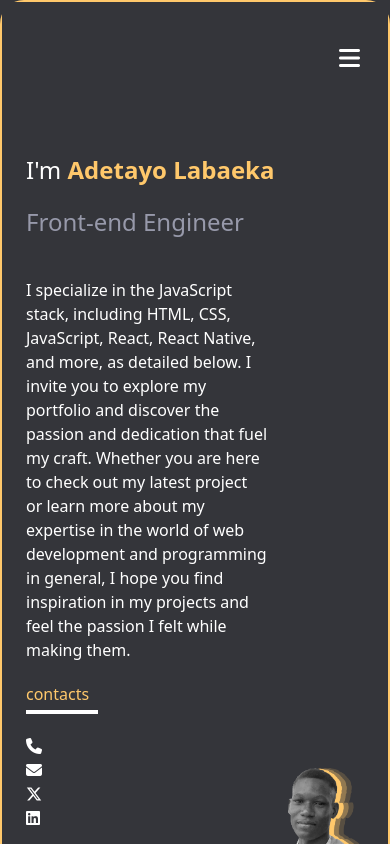
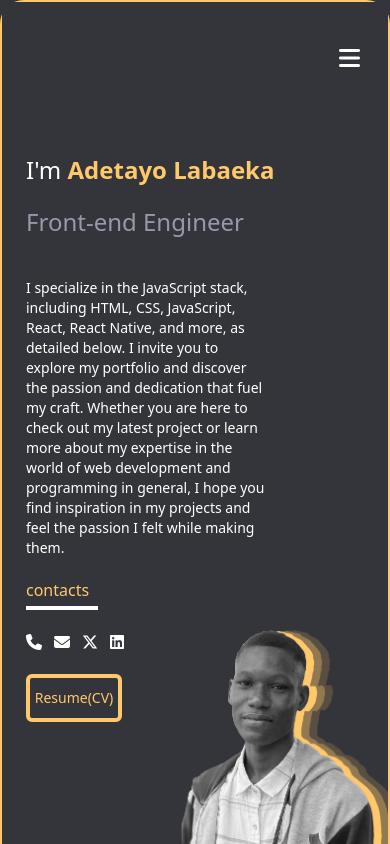
Before and after one commit to Onetyten/OnetytenCodes, a React (Vite) app: page / in a window 390 px wide. Shown: the top 844 px of the page. Built offline with nearby package versions, Linux system fonts and the light colour scheme; grey boxes are pictures that could not be loaded.

Commit message:
Mobile responsiveness

```diff
--- a/src/Components/Intro/Intro.jsx
+++ b/src/Components/Intro/Intro.jsx
@@ -1,10 +1,8 @@
-import React from 'react'
 import Intro_nav from './Intro_nav'
 import Intro_text from './Intro_text'
 import Profileimg from './profile_image.png'
 
-export default function
-() {
+export default function () {
   return (
 
     <div className='min-h-screen bg-my-blue w-full relative' id='Intro'>
@@ -14,7 +12,7 @@ export default function
 
 
 
-      <img src={Profileimg} className='absolute bottom-0 right-0 w-3/6 lg:w-2/6 md:w-3/6 object-cover animate-rise ' alt="" />
+      <img src={Profileimg} className='absolute bottom-0 right-0 w-4/5 lg:w-2/6 md:w-3/6 object-cover animate-rise ' alt="" />
 
 
 
--- a/src/Components/Intro/Intro_links.jsx
+++ b/src/Components/Intro/Intro_links.jsx
@@ -8,7 +8,7 @@ export default function Intro_links() {
             contacts
           </p>
         </div>
-        <div className='flex flex-col lg:flex-row justify-around w-64 '>
+        <div className='flex flex-row md:flex-col gap-3 lg:gap-0 lg:flex-row justify-around lg:w-64 '>
         <a href="tel:+2349155073769">
           <i className="fa-solid fa-phone text-md lg:text-xl text-white hover:text-my-grey"></i></a>
         <a href="mailto:labaekaabdulrazaq@gmail.com">
--- a/src/Components/Intro/Intro_text.jsx
+++ b/src/Components/Intro/Intro_text.jsx
@@ -46,13 +46,13 @@ export default function Intro_text() {
       <h2 className='text-my-grey text-2xl lg:text-3xl font-light mt-5'>
         Front-end Engineer
       </h2>
-      <p className='w-4/6 lg:w-2/6 text-white mt-10 text-md '>
+      <p className='w-4/6 lg:w-2/6 text-white mt-10 text-sm md:text-md '>
       I specialize in the JavaScript stack, including HTML, CSS, JavaScript, React, React Native, and more, as detailed below. I invite you to explore my portfolio and discover the passion and dedication that fuel my craft. Whether you are here to check out my latest project or learn more about my expertise in the world of web development and programming in general, I hope you find inspiration in my projects and feel the passion I felt while making them.
       </p>
 
       <Intro_links />
       <a href={Resume} download="Labaeka Adetayo" target='_blank'>
-        <button className='rounded-md border-4 h-14 w-36 text-md  text-center  text-my-yellow border-my-yellow mt-5 hover:bg-my-yellow hover:text-white'>
+        <button className='rounded-md border-4 h-12 md:h-14 w-24 md:w-36 text-sm lg:text-md  text-center  text-my-yellow border-my-yellow mt-5 hover:bg-my-yellow hover:text-white'>
           Resume(CV)
         </button>
       </a>
--- a/src/Components/Portfolio/PortfolioCard.jsx
+++ b/src/Components/Portfolio/PortfolioCard.jsx
@@ -17,7 +17,7 @@ export default function PortfolioCard(props) {
 
   return (
     <a href={link} target='_blank'>
-        <div  className="lg:w-[350px] 2xl:w-[500px] lg:h-60 2xl:h-80     w-72 h-72 bg-my-blue  flex-row grid justify-center  items-center flex-wrap px-5  lg:mr-7   mr-0 rounded-xl lg:rounded-3xl mb-10  bg-cover bg-no-repeat bg-center hover:bg-blend-multiply" style={{ backgroundImage: `url(${src})`, backgroundPosition: 'top left' }} onMouseEnter={ShowText} onMouseLeave={HideText}>
+        <div  className="lg:w-[350px] border-2 md:border-0 border-my-yellow 2xl:w-[500px] lg:h-60 2xl:h-80     w-72 h-72 bg-my-blue  flex-row grid justify-center  items-center flex-wrap px-5  lg:mr-7   mr-0 rounded-xl lg:rounded-3xl mb-10  bg-cover bg-no-repeat bg-center hover:bg-blend-multiply" style={{ backgroundImage: `url(${src})`, backgroundPosition: 'top left' }} onMouseEnter={ShowText} onMouseLeave={HideText}>
 
         {showInfo && (<PortfolioText name = {name} desc = {desc} showInfo ={showInfo} />)}
 
```
